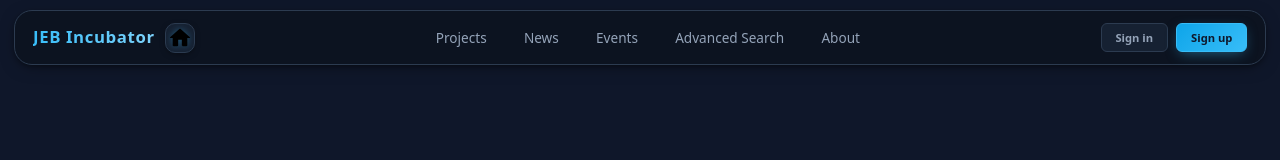
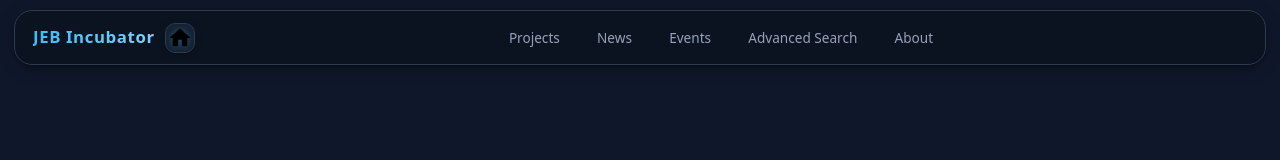
Before and after one commit to Aincrad-Flux/NextRise, a React (Vite) app in the folder frontend/: page / in a window 1280 px wide. Shown: the top 160 px of the page. Built offline with nearby package versions, Linux system fonts and the light colour scheme.

Commit message:
[fix] update authentication logic in TopBar component

```diff
--- a/frontend/src/components/TopBar.jsx
+++ b/frontend/src/components/TopBar.jsx
@@ -5,6 +5,7 @@ import { useLocation } from 'react-router-dom'
 export default function TopBar() {
   const { pathname } = useLocation()
   const isStartup = pathname.startsWith('/startup')
+  const isLoggedIn = Boolean(localStorage.getItem('token'))
   return (
     <header className={`topbar${isStartup ? ' no-nav' : ''}`}>
       <div className="topbar-left">
@@ -23,7 +24,7 @@ export default function TopBar() {
         </nav>
       )}
       <div className="topbar-right">
-        {!isStartup && (
+        {!isStartup || !isLoggedIn && (
           // TODO: replace with real auth links when available
           <div className="auth-buttons" aria-label="Authentication">
             <a href="/startup" className="auth-btn sign-in" role="button">Sign in</a>
```
